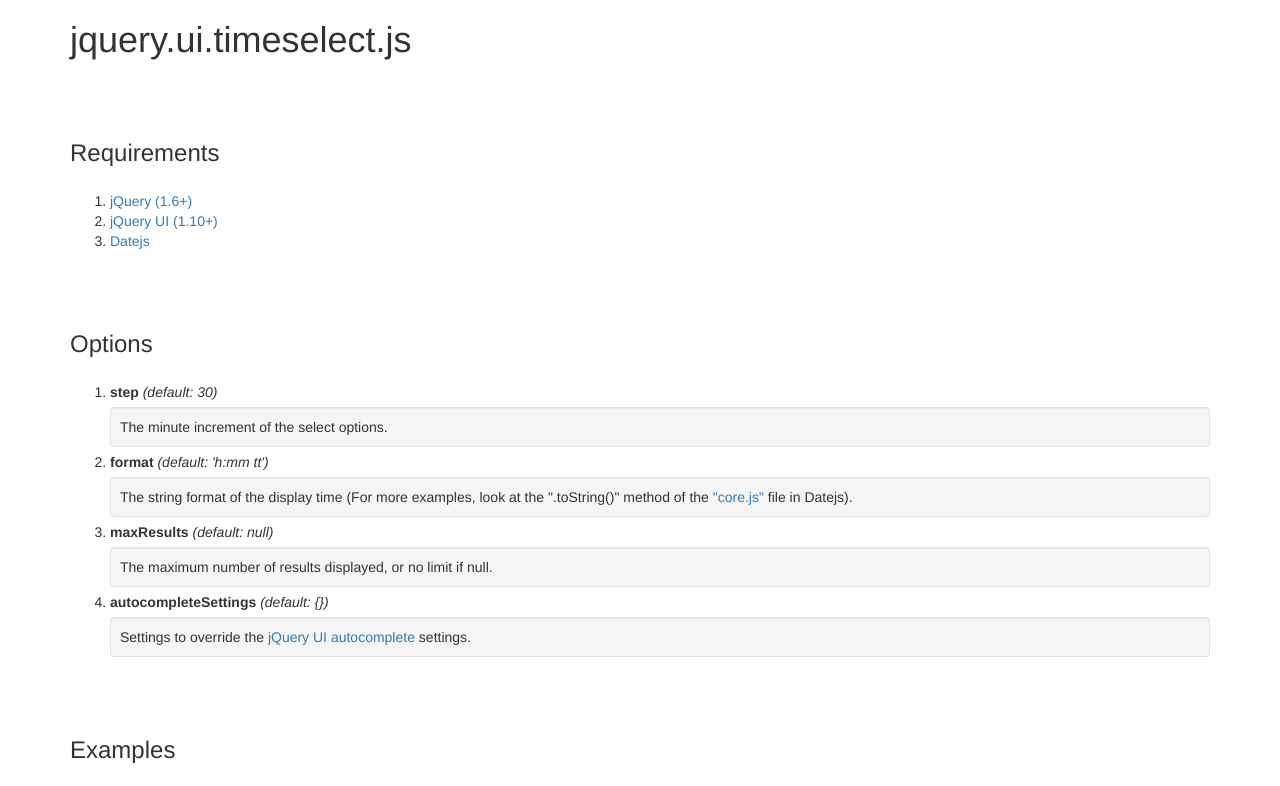
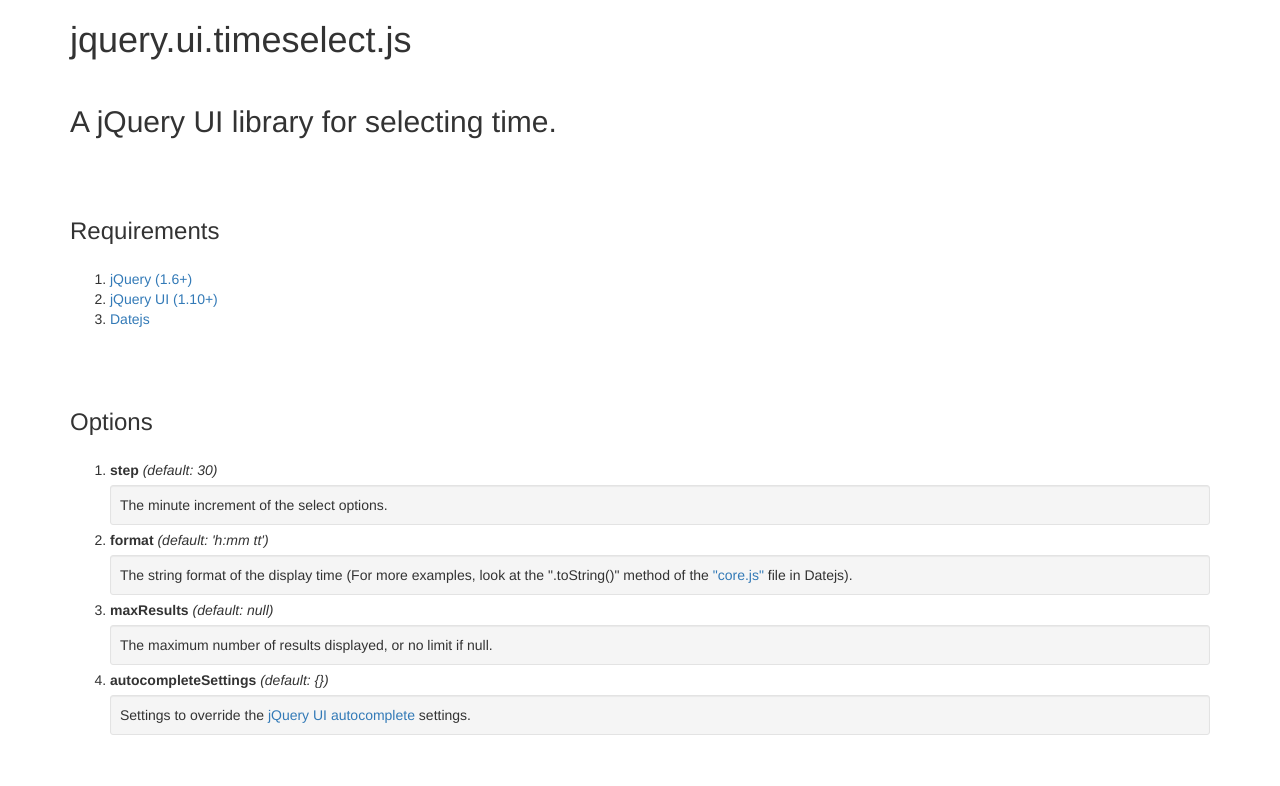
Before and after one commit to dochoffiday/jquery.ui.timeselect, a plain HTML site: page index.html in a window 1280 px wide. Shown: the top 786 px of the page. Drawn offline with nearby package versions, Linux system fonts and the light colour scheme.

Commit message:
index.html details

```diff
--- a/index.html
+++ b/index.html
@@ -71,6 +71,12 @@
         <div class="row">
             <div class="col-lg-12">
                 <h1>jquery.ui.timeselect.js</h1>
+            </div>
+        </div>
+
+        <div class="row m-top-15">
+            <div class="col-lg-12">
+                <h2>A jQuery UI library for selecting time.</h2>
             </div>
         </div>
 
```
